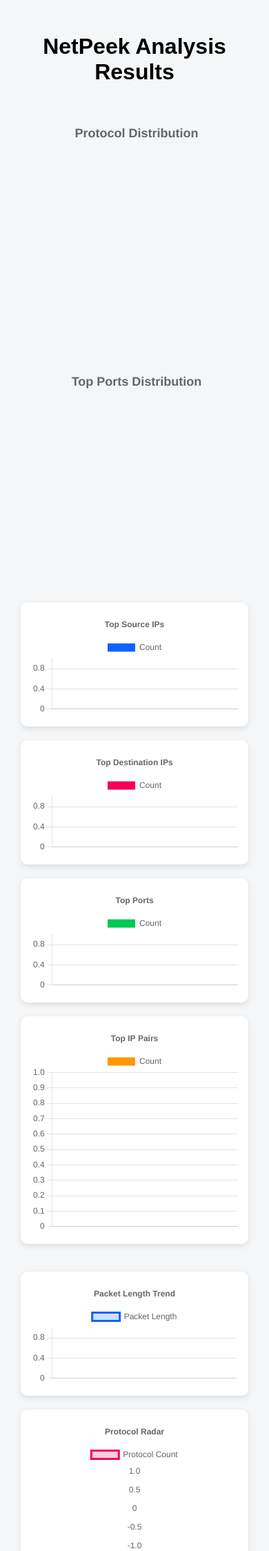
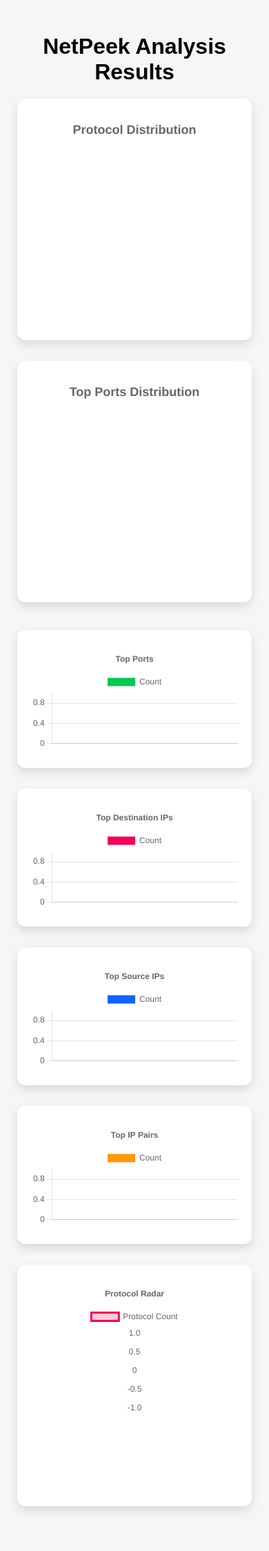
Before and after one commit to divesh-bhakari/NetPeek, a Flask app: page /result.html in a window 390 px wide. Shown: the top 2248 px of the page at 69% size. After the commit the page ends 2199 px from the top, so only its background shows below. Run offline with Flask 3, Linux system fonts and the light colour scheme; data that the repository does not hold is empty.

Commit message:
better representation

```diff
--- a/backend/templates/result.html
+++ b/backend/templates/result.html
@@ -1,10 +1,9 @@
 <!DOCTYPE html>
 <html lang="en">
 <head>
-<meta charset="UTF-8">
-<meta name="viewport" content="width=device-width, initial-scale=1.0">
+<meta charset="UTF-8" />
+<meta name="viewport" content="width=device-width, initial-scale=1" />
 <title>NetPeek | Results</title>
-<!-- Chart.js -->
 <script src="https://cdn.jsdelivr.net/npm/chart.js"></script>
 <script src="https://code.jquery.com/jquery-3.6.0.min.js"></script>
 <style>
@@ -19,33 +18,79 @@ body {
 }
 h1 {
     text-align: center;
-    margin-bottom: 30px;
+    margin-bottom: 20px;
 }
+
+/* Section 1: Smaller Pie Charts */
+.pie-row {
+    display: flex;
+    justify-content: center;
+    gap: 30px;
+    margin-bottom: 40px;
+    flex-wrap: wrap;
+}
+.pie-container {
+    flex: 1 1 40%;
+    max-width: 450px;
+    min-width: 320px;
+    background: #fff;
+    padding: 25px 20px;
+    border-radius: 12px;
+    box-shadow: 0px 6px 14px rgba(0,0,0,0.12);
+    text-align: center;
+    height: 450px; /* increased vertical size */
+    display: flex;
+    flex-direction: column;
+    justify-content: center;
+}
+
+/* Section 2: Bar Charts + Radar */
 .charts-row {
     display: flex;
     flex-wrap: wrap;
-    justify-content: space-around;
-    gap: 20px;
+    gap: 30px;
     margin-bottom: 40px;
+    justify-content: center;
 }
 .chart-container {
+    background: #fff;
+    padding: 25px 20px;
+    border-radius: 12px;
+    box-shadow: 0px 6px 14px rgba(0,0,0,0.12);
+    flex: 1 1 480px;
+    max-width: 480px;
+    min-width: 360px;
+    height: 480px; /* increased vertical size */
+    display: flex;
+    flex-direction: column;
+    justify-content: center;
+}
+
+/* Half-width boxes for top IP Pairs & Protocol Radar */
+.half-width {
     flex: 1 1 400px;
-    min-width: 300px;
-    max-width: 45%;
-    background: #fff;
-    padding: 15px;
-    border-radius: 10px;
-    box-shadow: 0px 3px 8px rgba(0,0,0,0.1);
+    max-width: 400px;
+    min-width: 320px;
+    height: 480px; /* consistent vertical size */
+    display: flex;
+    flex-direction: column;
+    justify-content: center;
 }
-.pie-container {
-    max-width: 90%;
-    margin: 20px auto;
-    padding: 20px;
-    text-align: center;
-}
-#protocolChart, #extraPieChart {
-    max-width: 400px;
-    margin: auto;
+
+/* Responsive adjustments */
+@media (max-width: 768px) {
+    .pie-container, .chart-container {
+        flex: 1 1 100%;
+        max-width: 100%;
+        min-width: auto;
+        height: auto; /* adapt height on small screens */
+    }
+    .half-width {
+        flex: 1 1 100%;
+        max-width: 100%;
+        min-width: auto;
+        height: auto;
+    }
 }
 </style>
 </head>
@@ -53,29 +98,19 @@ h1 {
 <div class="container">
   <h1>NetPeek Analysis Results</h1>
 
-  <!-- Existing Protocol Pie Chart -->
-  <div class="pie-container">
-      <canvas id="protocolChart"></canvas>
+  <!-- Section 1: Pie Charts -->
+  <div class="pie-row">
+      <div class="pie-container"><canvas id="protocolChart"></canvas></div>
+      <div class="pie-container"><canvas id="extraPieChart"></canvas></div>
   </div>
 
-  <!-- New Additional Pie Chart -->
-  <div class="pie-container">
-      <canvas id="extraPieChart"></canvas>
-  </div>
-
-  <!-- Bar charts -->
+  <!-- Section 2: Bar Charts + Radar -->
   <div class="charts-row">
-    <div class="chart-container"><canvas id="topSrcChart"></canvas></div>
-    <div class="chart-container"><canvas id="topDstChart"></canvas></div>
-    <div class="chart-container"><canvas id="topPortsChart"></canvas></div>
-    <div class="chart-container" style="flex: 2 1 700px; height: 300px;"><canvas id="topPairsChart"></canvas></div>
-  </div>
-
-  <!-- New Chart Types -->
-  <div class="charts-row">
-    <div class="chart-container"><canvas id="packetSizeLine"></canvas></div>
-    <div class="chart-container"><canvas id="protocolRadar"></canvas></div>
-    <div class="chart-container"><canvas id="timeScatter"></canvas></div>
+      <div class="chart-container"><canvas id="topPortsChart"></canvas></div>
+      <div class="chart-container"><canvas id="topDstChart"></canvas></div>
+      <div class="chart-container"><canvas id="topSrcChart"></canvas></div>
+      <div class="half-width chart-container"><canvas id="topPairsChart"></canvas></div>
+      <div class="half-width chart-container"><canvas id="protocolRadar"></canvas></div>
   </div>
 </div>
 
@@ -84,7 +119,7 @@ async function fetchResults() {
   const response = await fetch('/results');
   const data = await response.json();
 
-  // --- Existing Protocol Pie Chart ---
+  // Pie Charts
   new Chart(document.getElementById('protocolChart'), {
     type: 'pie',
     data: {
@@ -95,105 +130,99 @@ async function fetchResults() {
       }]
     },
     options: {
-      plugins: { title:{ display:true, text:'Protocol Distribution', font:{size:18} } },
-      responsive:true
+      plugins: { title: { display: true, text: 'Protocol Distribution', font: { size: 18 } } },
+      responsive: true,
+      maintainAspectRatio: false
     }
   });
 
-  // --- Additional Pie Chart: Top 10 Ports Distribution ---
   new Chart(document.getElementById('extraPieChart'), {
     type: 'pie',
     data: {
       labels: data.top_ports.map(p => p.port),
       datasets: [{
-        data: data.top_ports.map(p=>p.count),
+        data: data.top_ports.map(p => p.count),
         backgroundColor: ['#0f62fe','#fdd835','#ff6d00','#00c853','#d500f9','#f50057','#0091ea','#795548','#9c27b0','#607d8b']
       }]
     },
     options: {
-      plugins: { title:{ display:true, text:'Top Ports Distribution', font:{size:18} } },
-      responsive:true
+      plugins: { title: { display: true, text: 'Top Ports Distribution', font: { size: 18 } } },
+      responsive: true,
+      maintainAspectRatio: false
     }
   });
 
-  // --- Bar Charts ---
+  // Expanded Bar Charts for better visibility
   new Chart(document.getElementById('topSrcChart'), {
     type: 'bar',
-    data: { labels: data.top_src_ips.map(ip => ip.src_ip), datasets: [{ label:'Count', data:data.top_src_ips.map(ip=>ip.count), backgroundColor:'#0f62fe' }]},
-    options: { plugins:{ title:{ display:true, text:'Top Source IPs' } }, responsive:true }
+    data: {
+      labels: data.top_src_ips.map(ip => ip.src_ip),
+      datasets: [{ label: 'Count', data: data.top_src_ips.map(ip => ip.count), backgroundColor: '#0f62fe' }]
+    },
+    options: {
+      plugins: { title: { display: true, text: 'Top Source IPs' } },
+      responsive: true,
+      maintainAspectRatio: false,
+      scales: { x: { ticks: { maxRotation: 45, minRotation: 30 } }, y: { beginAtZero: true } }
+    }
   });
 
   new Chart(document.getElementById('topDstChart'), {
     type: 'bar',
-    data: { labels: data.top_dst_ips.map(ip => ip.dst_ip), datasets: [{ label:'Count', data:data.top_dst_ips.map(ip=>ip.count), backgroundColor:'#f50057' }]},
-    options: { plugins:{ title:{ display:true, text:'Top Destination IPs' } }, responsive:true }
+    data: {
+      labels: data.top_dst_ips.map(ip => ip.dst_ip),
+      datasets: [{ label: 'Count', data: data.top_dst_ips.map(ip => ip.count), backgroundColor: '#f50057' }]
+    },
+    options: {
+      plugins: { title: { display: true, text: 'Top Destination IPs' } },
+      responsive: true,
+      maintainAspectRatio: false,
+      scales: { x: { ticks: { maxRotation: 45, minRotation: 30 } }, y: { beginAtZero: true } }
+    }
   });
 
   new Chart(document.getElementById('topPortsChart'), {
     type: 'bar',
-    data: { labels: data.top_ports.map(p => p.port), datasets: [{ label:'Count', data:data.top_ports.map(p=>p.count), backgroundColor:'#00c853' }]},
-    options: { plugins:{ title:{ display:true, text:'Top Ports' } }, responsive:true }
+    data: {
+      labels: data.top_ports.map(p => p.port),
+      datasets: [{ label: 'Count', data: data.top_ports.map(p => p.count), backgroundColor: '#00c853' }]
+    },
+    options: {
+      plugins: { title: { display: true, text: 'Top Ports' } },
+      responsive: true,
+      maintainAspectRatio: false,
+      scales: { x: { ticks: { maxRotation: 45, minRotation: 30 } }, y: { beginAtZero: true } }
+    }
   });
 
   new Chart(document.getElementById('topPairsChart'), {
     type: 'bar',
-    data: { labels: data.top_pairs.map(p => p.pair), datasets: [{ label:'Count', data:data.top_pairs.map(p=>p.count), backgroundColor:'#ff9800' }]},
-    options: { plugins:{ title:{ display:true, text:'Top IP Pairs' } }, responsive:true, maintainAspectRatio:false }
+    data: {
+      labels: data.top_pairs.map(p => p.pair),
+      datasets: [{ label: 'Count', data: data.top_pairs.map(p => p.count), backgroundColor: '#ff9800' }]
+    },
+    options: {
+      plugins: { title: { display: true, text: 'Top IP Pairs' } },
+      responsive: true,
+      maintainAspectRatio: false
+    }
   });
 
-  // --- Line Chart: Packet size over packets ---
-  new Chart(document.getElementById('packetSizeLine'), {
-    type: 'line',
-    data: {
-      labels: data.all_packets.map((pkt,i)=>i+1),
-      datasets:[{
-        label: 'Packet Length',
-        data: data.all_packets.map(pkt => pkt.length),
-        borderColor: '#0f62fe',
-        backgroundColor: 'rgba(15,98,254,0.2)',
-        fill:true
-      }]
-    },
-    options:{ responsive:true, plugins:{ title:{ display:true, text:'Packet Length Trend' } } }
-  });
-
-
-  // --- Radar Chart: Protocol counts ---
+  // Radar Chart
   new Chart(document.getElementById('protocolRadar'), {
     type: 'radar',
     data: {
       labels: data.protocols.map(p => p.protocol),
-      datasets:[{
-        label:'Protocol Count',
-        data:data.protocols.map(p => p.count),
-        backgroundColor: 'rgba(245,0,87,0.2)',
-        borderColor: '#f50057'
-      }]
+      datasets: [{ label: 'Protocol Count', data: data.protocols.map(p => p.count), backgroundColor: 'rgba(245,0,87,0.2)', borderColor: '#f50057' }]
     },
-    options:{ responsive:true, plugins:{ title:{ display:true, text:'Protocol Radar' } } }
+    options: {
+      responsive: true,
+      plugins: { title: { display: true, text: 'Protocol Radar' } },
+      maintainAspectRatio: false
+    }
   });
+}
 
-  // --- Scatter Chart: Packet Size vs Timestamp ---
-  new Chart(document.getElementById('timeScatter'), {
-    type:'scatter',
-    data: {
-      datasets:[{
-        label:'Packet Size vs Packet #',
-        data: data.all_packets.map((pkt,i)=>({x: i+1, y: pkt.length})),
-        backgroundColor:'#0091ea'
-      }]
-    },
-    options:{
-      responsive:true,
-      plugins:{ title:{ display:true, text:'Packet Size vs Packet #' } },
-      scales:{
-        x:{ title:{ display:true, text:'Packet #' } },
-        y:{ title:{ display:true, text:'Packet Size' } }
-      }
-    }
-});
-
-}
 fetchResults();
 </script>
 </body>
```
Also changed, not shown: backend/templates/index.html (+101 -109 lines).
